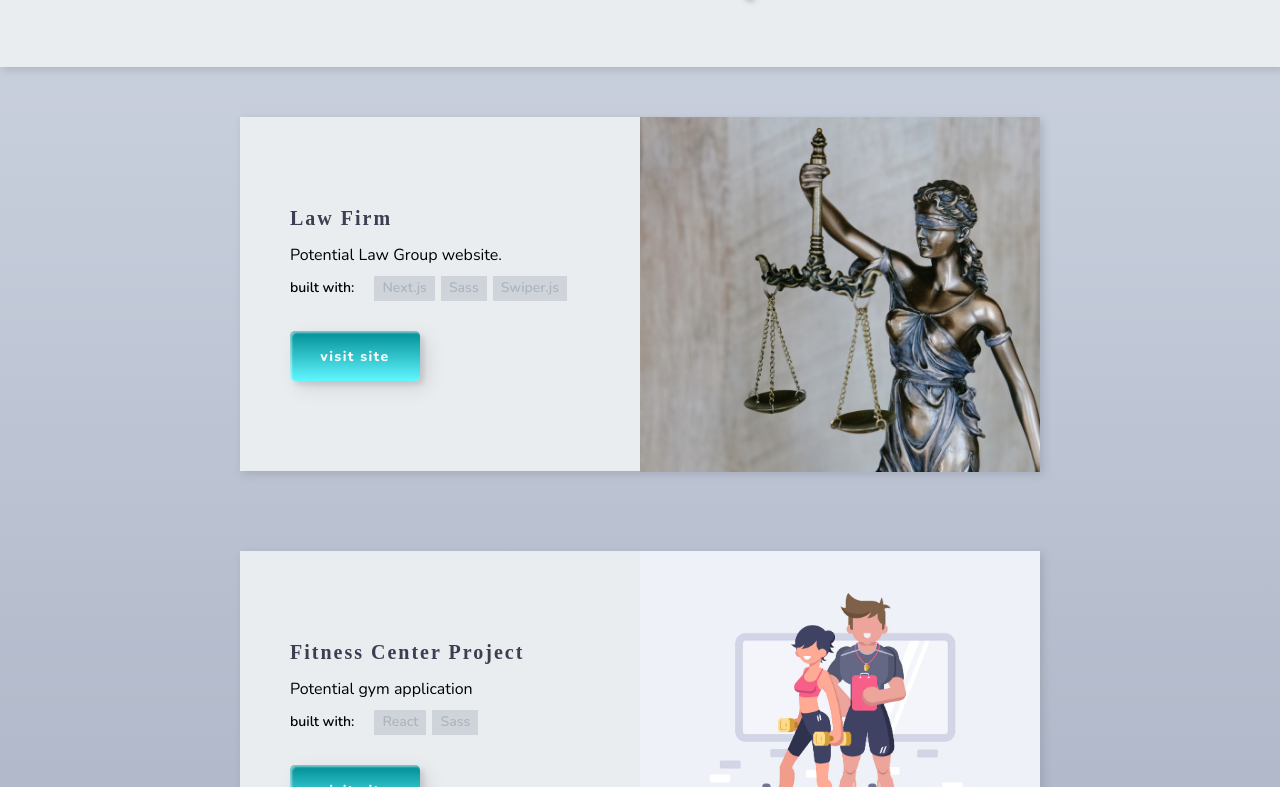
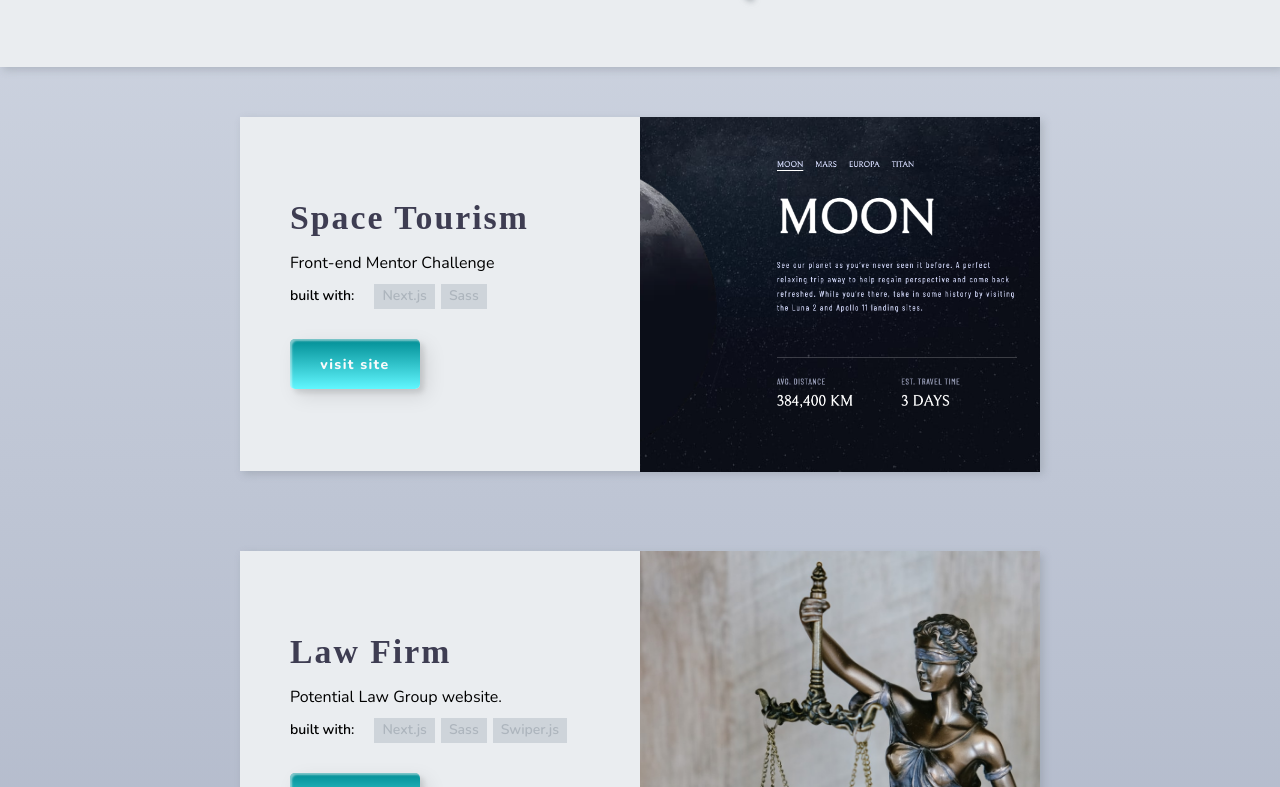
Before and after one commit to alexandruFolea/third-website, a Next.js app: page /portfolio in a window 1280 px wide. Shown: the part 373-1160 px from the top of the page. Built offline with nearby package versions, Linux system fonts and the light colour scheme; a web font is replaced by a local one.

Commit message:
added project

```diff
--- a/info/data.js
+++ b/info/data.js
@@ -1,4 +1,12 @@
 export const projects = [
+	{
+		id: '6',
+		title: 'Space Tourism',
+		url: 'https://space-tourism-front-end-mentor-challenge.vercel.app/',
+		img: '/projects/space-tourism.png',
+		desc: 'Front-end Mentor Challenge',
+		stacks: ['Next.js', 'Sass'],
+	},
 	{
 		id: '5',
 		title: 'Law Firm',
@@ -9,11 +17,11 @@ export const projects = [
 	},
 	{
 		id: '2',
-		title: 'Fitness Center Project',
+		title: 'Fitness Center',
 		url: 'https://okocha-gym.netlify.app/',
 		img: '/projects/gym-project.jpeg',
 		desc: 'Potential gym application',
-		stacks: ['React', 'Sass'],
+		stacks: ['React', 'Sass', 'React-Icons'],
 	},
 	{
 		id: '3',
--- a/styles/5-pages/_portfolio.scss
+++ b/styles/5-pages/_portfolio.scss
@@ -96,9 +96,13 @@
 						margin-bottom: 2rem;
 					}
 					h3 {
-						@include heading-3;
+						@include heading-1;
 						letter-spacing: 0.2rem;
 						color: $mono1;
+
+						@include lg {
+							@include heading-2;
+						}
 					}
 				}
 				.item__desc {
```
Also changed, not shown: public/projects/space-tourism.png (added).
